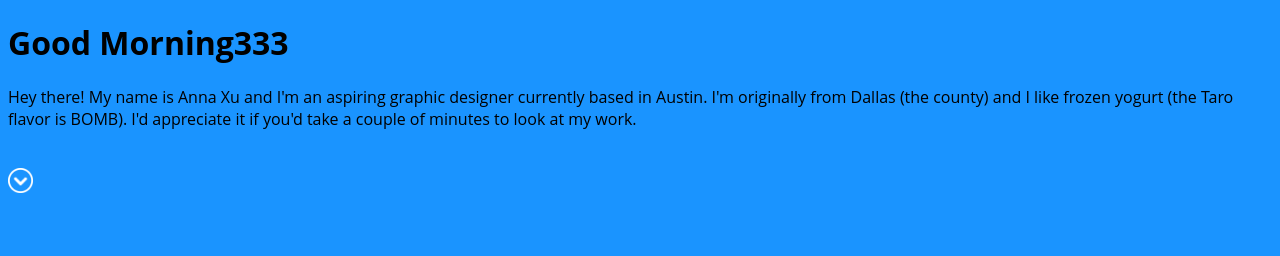
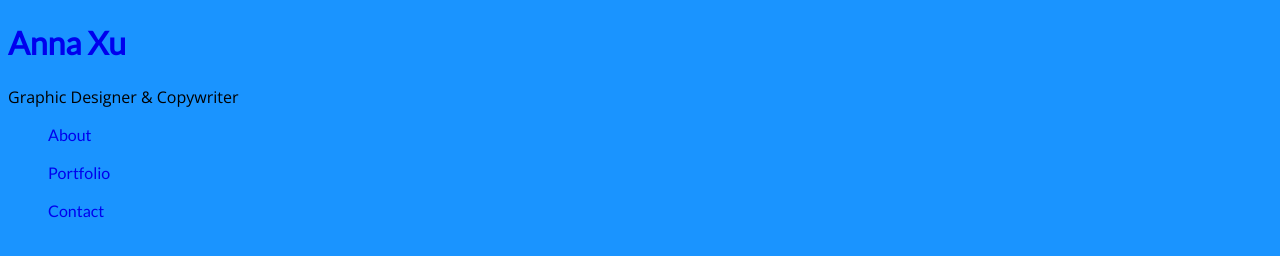
Before and after one commit to Anna9002/Ill-Work-on-It-Later, a plain HTML site: page index.html in a window 1280 px wide. Drawn offline with nearby package versions, Linux system fonts and the light colour scheme.

Commit message:
Update index.html

```diff
--- a/index.html
+++ b/index.html
@@ -6,6 +6,7 @@
 
   <!--google font links-->
   <link href="https://fonts.googleapis.com/css?family=Lato" rel="stylesheet">
+  <link href="https://fonts.googleapis.com/css?family=Open+Sans" rel="stylesheet">
 
 <!--<?php
   $bg = array("#1a94ff","f26355","ffe664")
@@ -29,14 +30,30 @@
 </head>
 
 <body>
-<!--start-->
+<!--start
   <div data-role="page" id="start">
     <div data-role="start" class="ui-content">
       <h1>Good Morning333</h1>
       <p>Hey there! My name is Anna Xu and I'm an aspiring graphic designer currently based in Austin. I'm originally from Dallas (the county) and I like frozen yogurt (the Taro flavor is BOMB). I'd appreciate it if you'd take a couple of minutes to look at my work.</p>
       <br><a href="portfolio.html"><img border="0", alt="downarrow" src="down-arrow.png" width="25" height="auto"></a>
     </div>
-  </div>
+  </div>-->
 
+<div data-role="page" id="main">
+    <div data-role="header" class="ui-content">
+      <h1><a href="/main">Anna Xu</a></h1>
+      <p>Graphic Designer &amp; Copywriter</p>
+    </div>
+
+    <div data-role="nav" class="ui-content">
+      <ul><a href="/about">About</a></ul>
+      <ul><a href="/portfolio">Portfolio</a></ul>
+      <ul><a href="/contact">Contact</a></ul>
+    </div>
+
+    <div data-role="footer" class="ui-content">
+     <!--insert social media icons here i guess: fb, tumblr, wordpress?-->
+    </div>
+</div>
 </body>
 </html>
```
